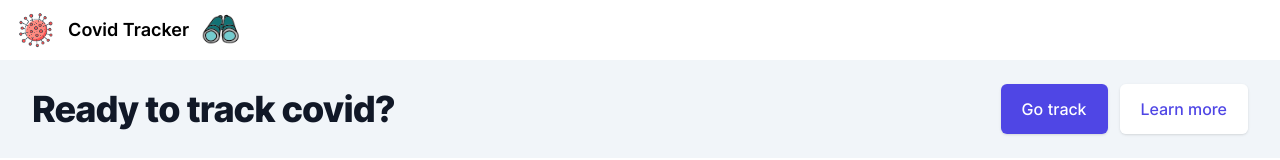
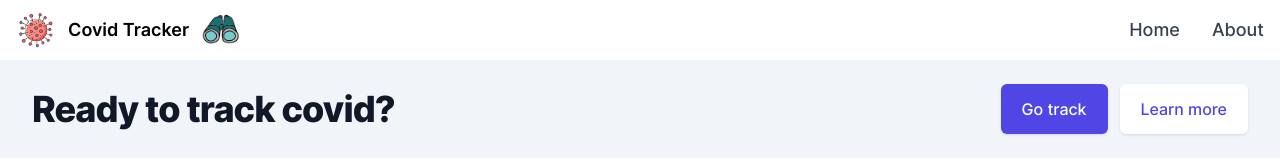
Before and after one commit to msperl00/Covid19-Tracker, a Vue app: page / in a window 1280 px wide. Shown: the top 160 px of the page. Built offline with nearby package versions, Linux system fonts and the light colour scheme.

Commit message:
fix css navbar

```diff
--- a/src/components/Navbar.vue
+++ b/src/components/Navbar.vue
@@ -12,21 +12,21 @@
                     <img class="ml-3 h-10" src="../../public/prismaticos.png" alt="prismaticos" />
                 </router-link>
             </a>
-            <div class="hidden w-full md:block md:w-auto" id="mobile-menu">
+            <div class="hidden w-full md:block md:w-auto"  id="mobile-menu">
                 <ul
                     class="flex flex-col mt-4 md:flex-row md:space-x-8 md:mt-0 md:text-sm md:font-medium"
                 >
                     <li>
                         <a
                             href="/"
-                            class="block py-2 pr-4 pl-3 text-white  md:p-0 dark:text-white text-slate-400 hover:text-sky-400"
+                            class="block py-2 pr-4 pl-3 text-gray-700  text-lg border-b border-gray-100 hover:bg-gray-50 md:hover:bg-transparent md:border-0 md:hover:text-blue-700 md:p-0 dark:text-gray-400 md:dark:hover:text-white dark:hover:bg-gray-700 dark:hover:text-white md:dark:hover:bg-transparent dark:border-gray-700"
                             aria-current="page"
                         >Home</a>
                     </li>
                     <li>
                         <a
                             href="/about"
-                            class="block py-2 pr-4 pl-3 text-white  md:p-0 dark:text-white text-slate-400 hover:text-sky-400"
+                            class="block py-2 pr-4 pl-3 text-gray-700 text-lg border-b border-gray-100 hover:bg-gray-50 md:hover:bg-transparent md:border-0 md:hover:text-blue-700 md:p-0 dark:text-gray-400 md:dark:hover:text-white dark:hover:bg-gray-700 dark:hover:text-white md:dark:hover:bg-transparent dark:border-gray-700"
                         >About</a>
                     </li>
                 </ul>
--- a/src/views/Home.vue
+++ b/src/views/Home.vue
@@ -7,16 +7,17 @@ import ButtonRepo from '@/components/ButtonRepo.vue'
       class="mx-auto max-w-screen-xl px-4 py-12 sm:px-6 lg:flex lg:items-center lg:justify-between lg:py-6 lg:px-8 md:flex md:items-center md:justify-between md:py-6 md:px-8"
     >
       <h2
-        class="text-3xl font-extrabold md:text-center leading-9 tracking-tight text-gray-900 sm:text-4xl sm:leading-10"
+        class="text-3xl font-extrabold  leading-9 tracking-tight text-gray-900 sm:text-4xl sm:leading-10"
       >
         Ready to track covid?
         <br />
       </h2>
-      <div class="mt-8 flex lg:mt-0 lg:flex-shrink-0">
+      <!-- flex-shrink-0 and mt-0 -->
+      <div class="mt-8 flex lg:mt-0 lg:flex-shrink-0 md:mt-0 md:flex-shrink-0">
         <div class="inline-flex rounded-md shadow">
           <router-link
             to="/trackerDetails"
-            class="inline-flex items-center justify-center rounded-md border border-transparent bg-indigo-600 px-5 py-3 text-base font-medium leading-6 text-white transition duration-150 ease-in-out hover:bg-indigo-500 focus:outline-none"
+            class="inline-flex items-center justify-center rounded-md border border-transparent bg-indigo-600 px-5 py-3 text-base font-medium leading- text-white transition duration-150 ease-in-out hover:bg-indigo-500 focus:outline-none"
             >Go track</router-link
           >
         </div>
```
